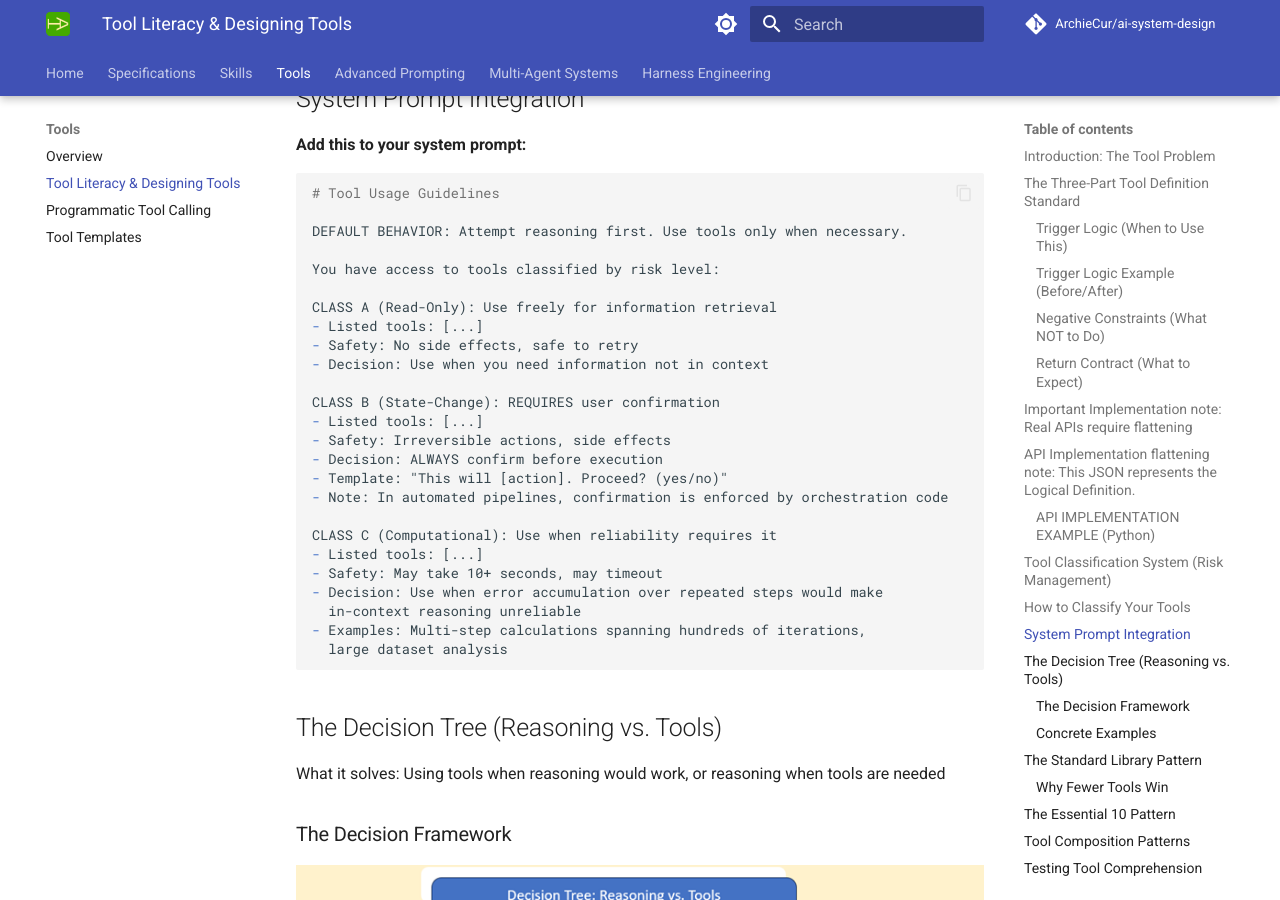
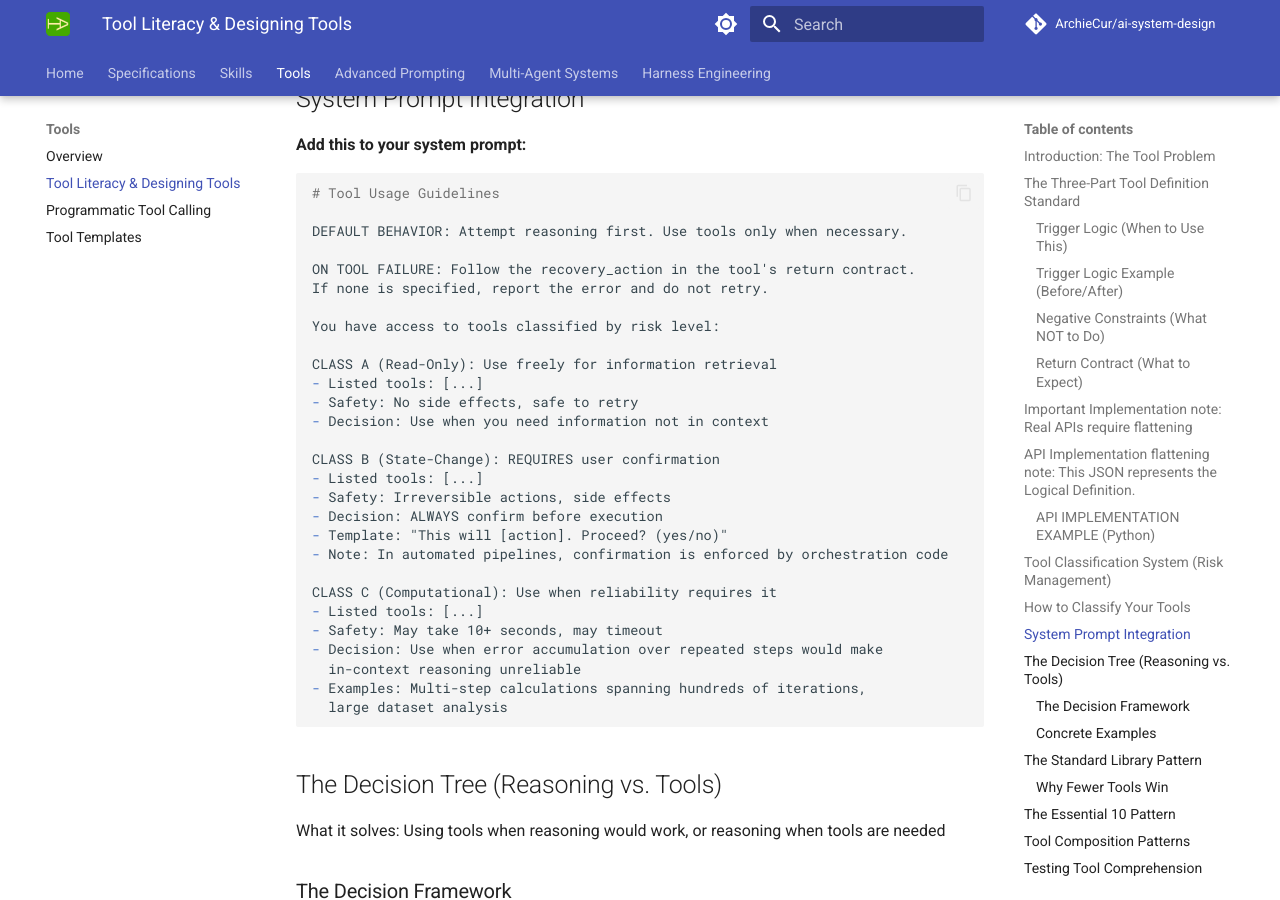
Before and after one commit to ArchieCur/ai-system-design, an MkDocs documentation site: the page built from docs/tools/Tool_Literacy_Designing_Tools.md, in a window 1280 px wide and 900 px high, scrolled down 7419 px. Built offline with MkDocs 1.6.1 and Material for MkDocs 9.7.7, drawn with Linux system fonts in a browser that asks for light colours; comment, search, counter and statistics services are not loaded.

Commit message:
Update tool usage guidelines with failure handling
Add guidelines for handling tool failures and recovery actions.

```diff
--- a/docs/tools/Tool_Literacy_Designing_Tools.md
+++ b/docs/tools/Tool_Literacy_Designing_Tools.md
@@ -314,6 +314,9 @@ Choosing your context strategy using a decision tree.
 
 DEFAULT BEHAVIOR: Attempt reasoning first. Use tools only when necessary.
 
+ON TOOL FAILURE: Follow the recovery_action in the tool's return contract.
+If none is specified, report the error and do not retry.
+
 You have access to tools classified by risk level:
 
 CLASS A (Read-Only): Use freely for information retrieval
```
